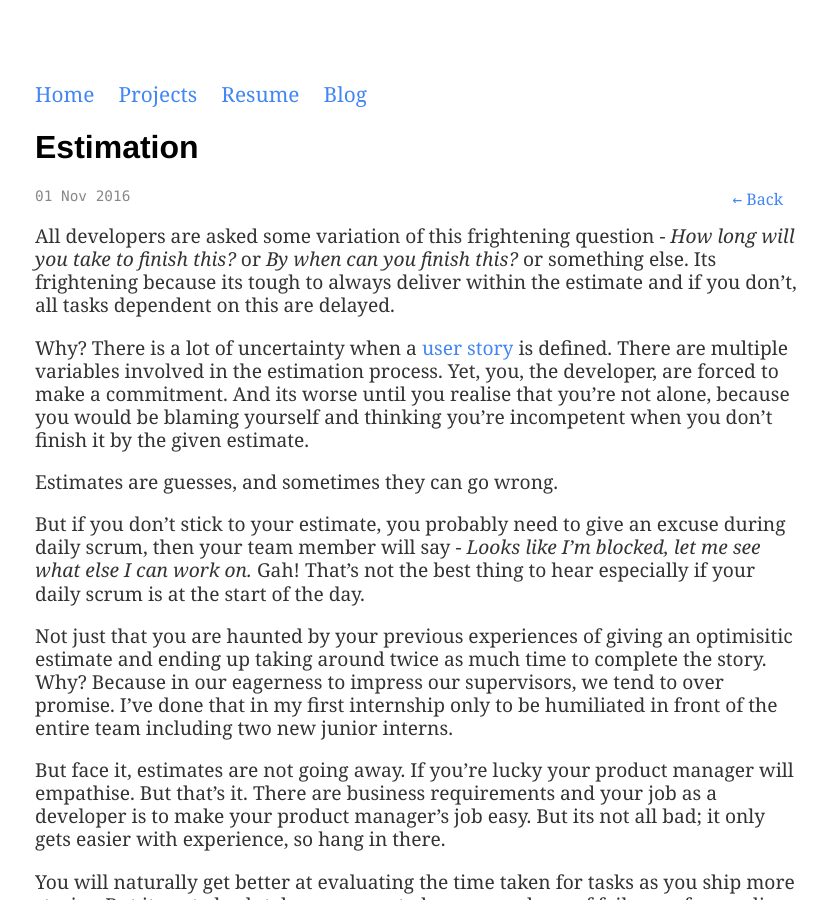
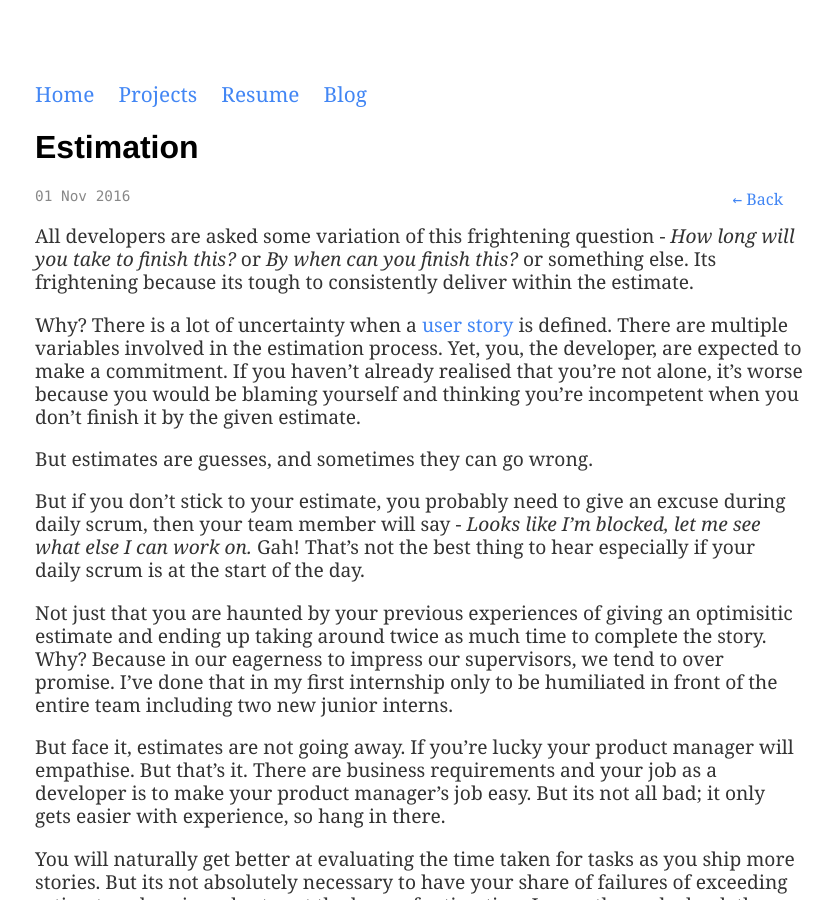
Before and after one commit to RaghavRamesh/RaghavRamesh.github.io, a Jekyll site: the page built from _posts/2016-11-01-estimation.md, in a window 1280 px wide and 900 px high. Shown: the whole window, without its empty margins (221-1054 px from the left). Built offline with Jekyll 4.4.1, drawn with Linux system fonts in a browser that asks for light colours; comment, search, counter and statistics services are not loaded.

Commit message:
Updated estimation post

```diff
--- a/_posts/2016-11-01-estimation.md
+++ b/_posts/2016-11-01-estimation.md
@@ -4,12 +4,12 @@ title: "Estimation"
 date: 2016-11-01
 ---
 
-All developers are asked some variation of this frightening question - *How long will you take to finish this?* or *By when can you finish this?* or something else. Its frightening because its tough to always deliver within the estimate and if you don't, all tasks dependent on this are delayed.
+All developers are asked some variation of this frightening question - *How long will you take to finish this?* or *By when can you finish this?* or something else. Its frightening because its tough to consistently deliver within the estimate.
 
 Why?
-There is a lot of uncertainty when a [user story](https://en.wikipedia.org/wiki/User_story) is defined. There are multiple variables involved in the estimation process. Yet, you, the developer, are forced to make a commitment. And its worse until you realise that you’re not alone, because you would be blaming yourself and thinking you’re incompetent when you don't finish it by the given estimate.
+There is a lot of uncertainty when a [user story](https://en.wikipedia.org/wiki/User_story) is defined. There are multiple variables involved in the estimation process. Yet, you, the developer, are expected to make a commitment. If you haven't already realised that you're not alone, it's worse because you would be blaming yourself and thinking you’re incompetent when you don't finish it by the given estimate.
 
-Estimates are guesses, and sometimes they can go wrong.
+But estimates are guesses, and sometimes they can go wrong.
 
 But if you don’t stick to your estimate, you probably need to give an excuse during daily scrum, then your team member will say - *Looks like I'm blocked, let me see what else I can work on.* Gah! That's not the best thing to hear especially if your daily scrum is at the start of the day.
 
```
